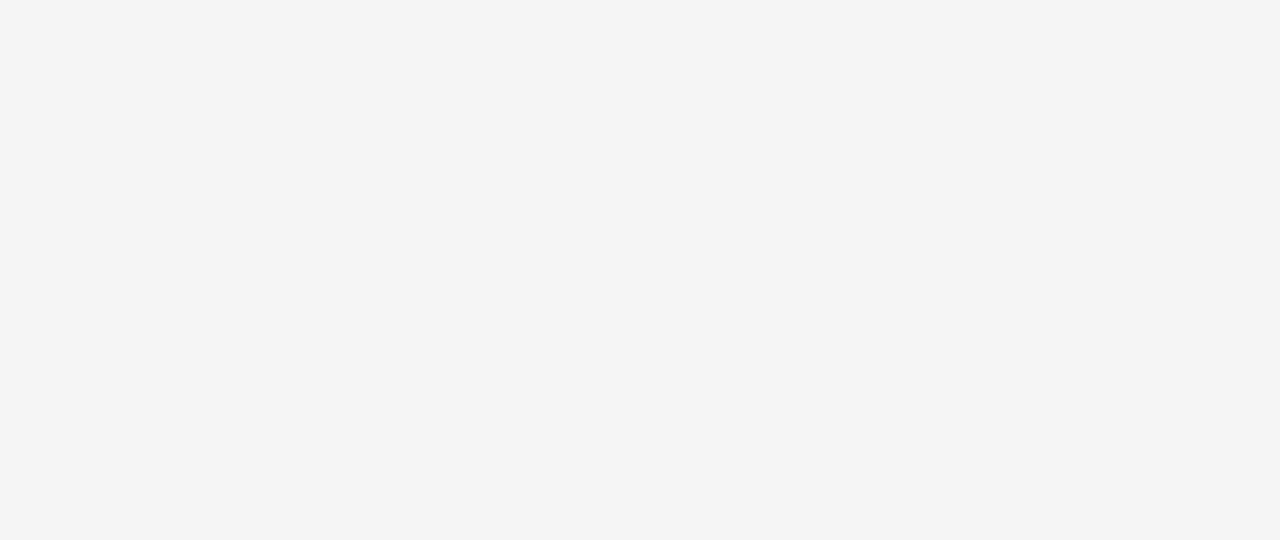
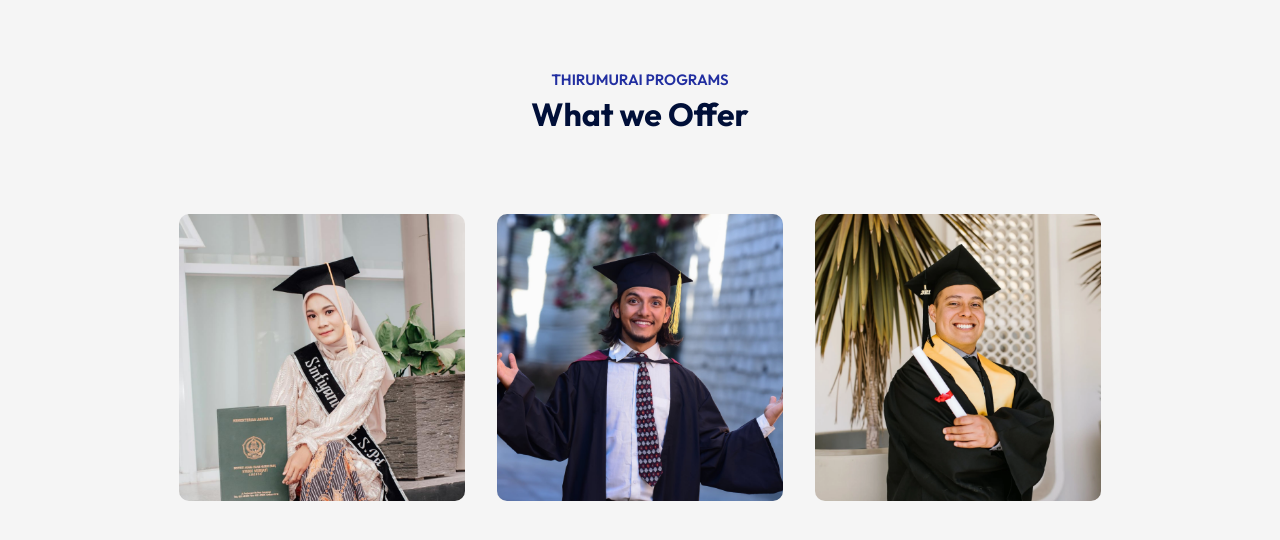
Before and after one commit to Singai-Thirumurai/Singai-Thirumurai, a React (Vite) app in the folder singai-thirumurai/: page / in a window 1280 px wide. Shown: the part 800-1340 px from the top of the page. Before the commit the page ends 800 px from the top, so only its background shows below. Built offline with nearby package versions, Linux system fonts and the light colour scheme.

Commit message:
events section

```diff
--- a/singai-thirumurai/src/App.jsx
+++ b/singai-thirumurai/src/App.jsx
@@ -1,12 +1,18 @@
 import React from "react"
 import Navbar from "./components/Navbar/Navbar";
 import Hero from "./components/Hero/Hero"
+import Events from "./components/Events/Events"
+import Title from "./components/Title/Title";
 
 const App = () => {
   return(
     <div>
       <Navbar/>
       <Hero/>
+      <div className="container">
+        <Title subTitle='Thirumurai Programs' title='What we Offer'/>
+        <Events/>
+      </div>
     </div>
   )
 }
--- /dev/null
+++ b/singai-thirumurai/src/components/Events/Events.css
@@ -0,0 +1,48 @@
+.events{
+    margin: 80px auto;
+    width: 90%;
+    display: flex;
+    align-items: center;
+    justify-content: space-between;
+}
+
+
+.event img{
+    width: 100%;
+    border-radius: 10px;
+    display: block;
+}
+
+.event {
+    flex-basis: 31%;
+    position: relative;
+}
+
+.caption{
+    border-radius: 10px;
+    position: absolute;
+    top:0;
+    left:0;
+    bottom:0;
+    right:0;
+    background: rgba(0,15, 152, 0.3);
+    display: flex;
+    align-items: center;
+    justify-content: center;
+    flex-direction: column;
+    color:#fff;
+    cursor: pointer;
+    opacity: 0;
+    padding-top: 70%;
+    transition: 0.4s;
+}
+
+.caption img{
+    width: 60px;
+    margin-bottom: 10px;
+}
+
+.event:hover .caption {
+    opacity: 1;
+    padding: 0;
+}
--- /dev/null
+++ b/singai-thirumurai/src/components/Events/Events.jsx
@@ -0,0 +1,39 @@
+import React from 'react'
+import './Events.css'
+import event_1 from '../../assets/program-1.png'
+import event_2 from '../../assets/program-2.png'
+import event_3 from '../../assets/program-3.png'
+
+import program_icon_1 from '../../assets/program-icon-1.png'
+import program_icon_2 from '../../assets/program-icon-2.png'
+import program_icon_3 from '../../assets/program-icon-3.png'
+
+const Events = () => {
+  return (
+    <div className='events'>
+        <div className='event'>
+            <img src={event_1} alt=""/>
+            <div className="caption">
+                <img src={program_icon_1} alt=""/>
+                <p>Thirumurai Manadu</p>
+            </div>
+        </div>
+        <div className='event'>
+            <img src={event_2} alt=""/>
+            <div className="caption">
+                <img src={program_icon_2} alt=""/>
+                <p>Thirumurai Competitions</p>
+            </div>
+        </div>
+        <div className='event'>
+            <img src={event_3} alt=""/>
+            <div className="caption">
+                <img src={program_icon_3} alt=""/>
+                <p>Thirumurai Classes</p>
+            </div>
+        </div>
+    </div>
+  )
+}
+
+export default Events
--- /dev/null
+++ b/singai-thirumurai/src/components/Title/Title.css
@@ -0,0 +1,15 @@
+.title {
+    text-align: center;
+    color: #212EA0;
+    font-size: 15px;
+    font-weight: 600;
+    text-transform: uppercase;
+    margin: 70px 0 30px;
+}
+
+.title h2{
+    font-size: 32px;
+    color: #000F38;
+    margin-top: 5px;
+    text-transform:none ;
+}
--- /dev/null
+++ b/singai-thirumurai/src/components/Title/Title.jsx
@@ -0,0 +1,13 @@
+import React from 'react'
+import './Title.css'
+
+const Title = ({subTitle,title}) => {
+  return (
+    <div className='title'>
+      <p>{subTitle}</p>
+      <h2>{title}</h2>
+    </div>
+  )
+}
+
+export default Title
```
